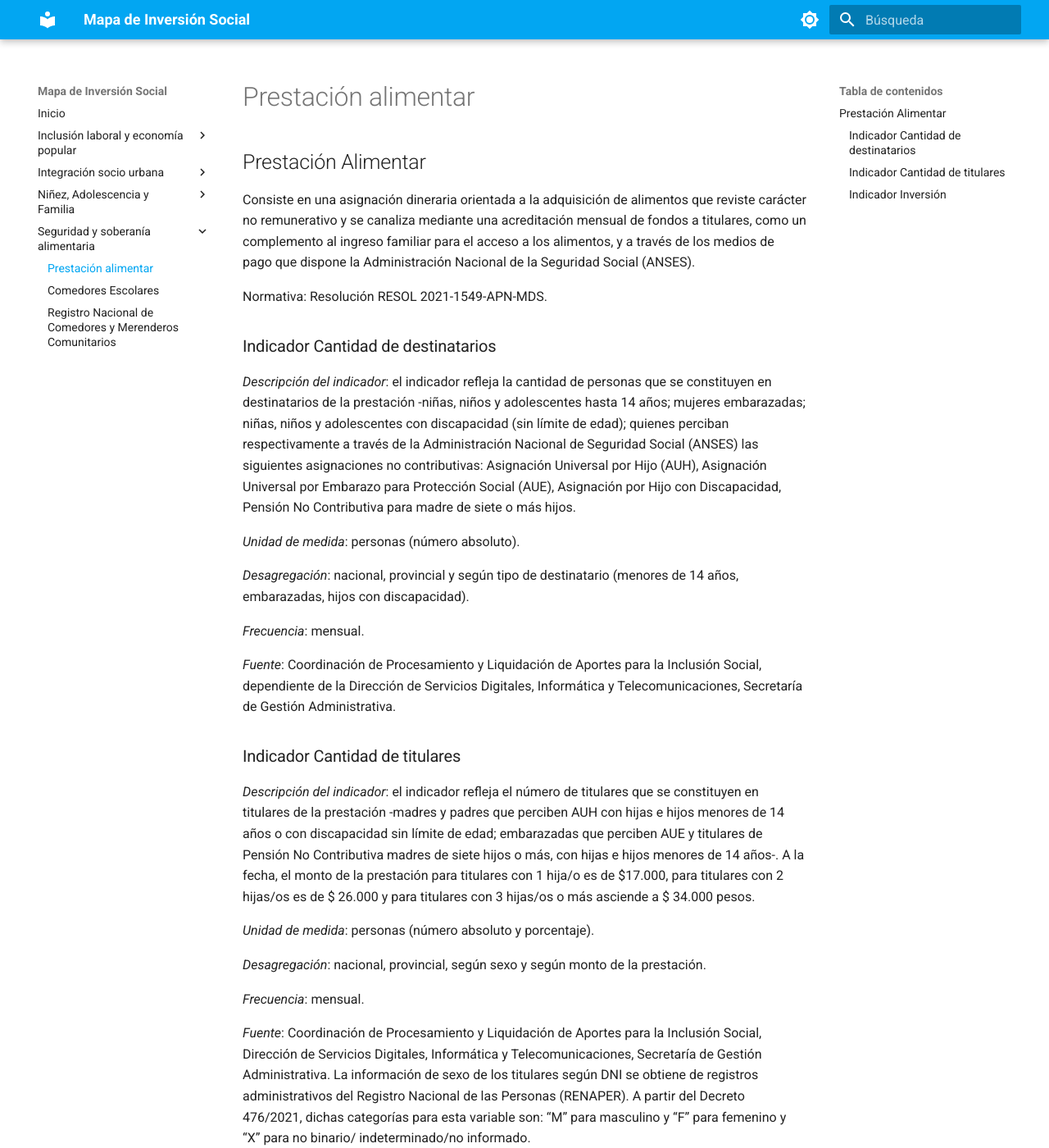
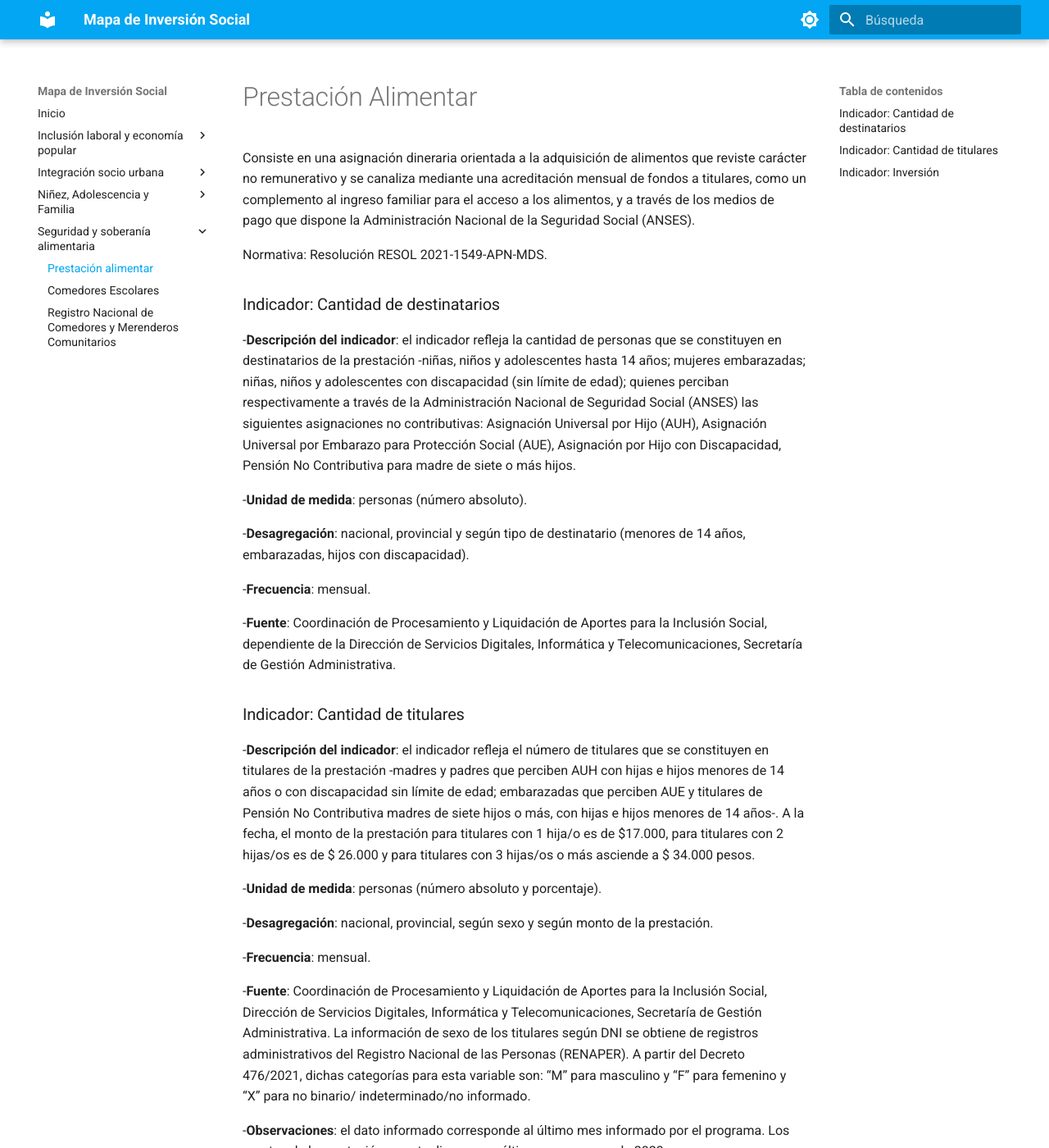
Before and after one commit to datos-desarrollosocial-nacion/metadata-mapa-de-inversion-social, an MkDocs documentation site: the page built from docs/prestación-alimentar.md, in a window 1280 px wide and 1400 px high. Shown: the whole window at 82% size. Built offline with MkDocs 1.6.1 and Material for MkDocs 9.7.7, drawn with Linux system fonts in a browser that asks for light colours; some of the changed text lies outside the part shown.

Commit message:
Update prestación-alimentar.md

```diff
--- a/docs/prestación-alimentar.md
+++ b/docs/prestación-alimentar.md
@@ -1,46 +1,46 @@
-## Prestación Alimentar
+# Prestación Alimentar
 
 Consiste en una asignación dineraria orientada a la adquisición de alimentos que reviste carácter no remunerativo y se canaliza mediante una acreditación mensual de fondos a titulares, como un complemento al ingreso familiar para el acceso a los alimentos, y a través de los medios de pago que dispone la Administración Nacional de la Seguridad Social (ANSES).
 
 Normativa: Resolución RESOL 2021-1549-APN-MDS.
 
-### Indicador Cantidad de destinatarios
+### Indicador: Cantidad de destinatarios
 
-*Descripción del indicador*: el indicador refleja la cantidad de personas que se constituyen en destinatarios de la prestación -niñas, niños y adolescentes hasta 14 años; mujeres embarazadas; niñas, niños y adolescentes con discapacidad (sin límite de edad); quienes perciban respectivamente a través de la Administración Nacional de Seguridad Social (ANSES) las siguientes asignaciones no contributivas: Asignación Universal por Hijo (AUH), Asignación Universal por Embarazo para Protección Social (AUE), Asignación por Hijo con Discapacidad, Pensión No Contributiva para madre de siete o más hijos.
+-**Descripción del indicador**: el indicador refleja la cantidad de personas que se constituyen en destinatarios de la prestación -niñas, niños y adolescentes hasta 14 años; mujeres embarazadas; niñas, niños y adolescentes con discapacidad (sin límite de edad); quienes perciban respectivamente a través de la Administración Nacional de Seguridad Social (ANSES) las siguientes asignaciones no contributivas: Asignación Universal por Hijo (AUH), Asignación Universal por Embarazo para Protección Social (AUE), Asignación por Hijo con Discapacidad, Pensión No Contributiva para madre de siete o más hijos.
 
-*Unidad de medida*: personas (número absoluto).
+-**Unidad de medida**: personas (número absoluto).
 
-*Desagregación*: nacional, provincial y según tipo de destinatario (menores de 14 años, embarazadas, hijos con discapacidad).
+-**Desagregación**: nacional, provincial y según tipo de destinatario (menores de 14 años, embarazadas, hijos con discapacidad).
 
-*Frecuencia*: mensual.
+-**Frecuencia**: mensual.
 
-*Fuente*: Coordinación de Procesamiento y Liquidación de Aportes para la Inclusión Social, dependiente de la Dirección de Servicios Digitales, Informática y Telecomunicaciones, Secretaría de Gestión Administrativa.
+-**Fuente**: Coordinación de Procesamiento y Liquidación de Aportes para la Inclusión Social, dependiente de la Dirección de Servicios Digitales, Informática y Telecomunicaciones, Secretaría de Gestión Administrativa.
 
-### Indicador Cantidad de titulares
+### Indicador: Cantidad de titulares
 
-*Descripción del indicador*: el indicador refleja el número de titulares que se constituyen en titulares de la prestación -madres y padres que perciben AUH con hijas e hijos menores de 14 años o con discapacidad sin límite de edad; embarazadas que perciben AUE y titulares de Pensión No Contributiva madres de siete hijos o más, con hijas e hijos menores de 14 años-. A la fecha, el monto de la prestación para titulares con 1 hija/o es de $17.000, para titulares con 2 hijas/os es de $ 26.000 y para titulares con 3 hijas/os o más asciende a $ 34.000 pesos.
+-**Descripción del indicador**: el indicador refleja el número de titulares que se constituyen en titulares de la prestación -madres y padres que perciben AUH con hijas e hijos menores de 14 años o con discapacidad sin límite de edad; embarazadas que perciben AUE y titulares de Pensión No Contributiva madres de siete hijos o más, con hijas e hijos menores de 14 años-. A la fecha, el monto de la prestación para titulares con 1 hija/o es de $17.000, para titulares con 2 hijas/os es de $ 26.000 y para titulares con 3 hijas/os o más asciende a $ 34.000 pesos.
 
-*Unidad de medida*: personas (número absoluto y porcentaje).
+-**Unidad de medida**: personas (número absoluto y porcentaje).
 
-*Desagregación*: nacional, provincial, según sexo y según monto de la prestación.
+-**Desagregación**: nacional, provincial, según sexo y según monto de la prestación.
 
-*Frecuencia*: mensual.
+-**Frecuencia**: mensual.
 
-*Fuente*: Coordinación de Procesamiento y Liquidación de Aportes para la Inclusión Social, Dirección de Servicios Digitales, Informática y Telecomunicaciones, Secretaría de Gestión Administrativa. La información de sexo de los titulares según DNI se obtiene de registros administrativos del Registro Nacional de las Personas (RENAPER). A partir del Decreto 476/2021, dichas categorías para esta variable son: “M” para masculino y “F” para femenino y “X” para no binario/ indeterminado/no informado.
+-**Fuente**: Coordinación de Procesamiento y Liquidación de Aportes para la Inclusión Social, Dirección de Servicios Digitales, Informática y Telecomunicaciones, Secretaría de Gestión Administrativa. La información de sexo de los titulares según DNI se obtiene de registros administrativos del Registro Nacional de las Personas (RENAPER). A partir del Decreto 476/2021, dichas categorías para esta variable son: “M” para masculino y “F” para femenino y “X” para no binario/ indeterminado/no informado.
 
-*Observaciones*: el dato informado corresponde al último mes informado por el programa. Los montos de la prestación se actualizaron por última vez en mayo de 2023.
+-**Observaciones**: el dato informado corresponde al último mes informado por el programa. Los montos de la prestación se actualizaron por última vez en mayo de 2023.
 
 
-### Indicador Inversión
+### Indicador: Inversión
 
-*Descripción del indicador*: el indicador refleja el monto total transferido a tarjetas y cuentas bancarias de titulares de la prestación.
+-**Descripción del indicador**: el indicador refleja el monto total transferido a tarjetas y cuentas bancarias de titulares de la prestación.
 
-*Unidad de medida*: millones de pesos.
+-**Unidad de medida**: millones de pesos.
 
-*Desagregación*: nacional, provincial, acumulada y mensual.
+-**Desagregación**: nacional, provincial, acumulada y mensual.
 
-*Frecuencia*: mensual.
+-**Frecuencia**: mensual.
 
-*Fuente*: Coordinación de Procesamiento y Liquidación de Aportes para la Inclusión Social, Dirección de Servicios Digitales, Informática y Telecomunicaciones, Secretaría de Gestión Administrativa.
+-**Fuente**: Coordinación de Procesamiento y Liquidación de Aportes para la Inclusión Social, Dirección de Servicios Digitales, Informática y Telecomunicaciones, Secretaría de Gestión Administrativa.
 
-*Observaciones*: durante el período comprendido entre diciembre de 2019  y octubre de 2021, la transferencia a titulares se implementó mediante dos mecanismos: transferencia a la cuenta bancaria de cobro de la Asignación Universal por Hijo o acreditación en una tarjeta de débito exclusiva para el cobro de la Prestación Alimentar, denominada “Tarjeta Alimentar”. La inversión incluye el pago de refuerzos extraordinarios en mayo y diciembre de 2020.
+-**Observaciones**: durante el período comprendido entre diciembre de 2019  y octubre de 2021, la transferencia a titulares se implementó mediante dos mecanismos: transferencia a la cuenta bancaria de cobro de la Asignación Universal por Hijo o acreditación en una tarjeta de débito exclusiva para el cobro de la Prestación Alimentar, denominada “Tarjeta Alimentar”. La inversión incluye el pago de refuerzos extraordinarios en mayo y diciembre de 2020.
```
